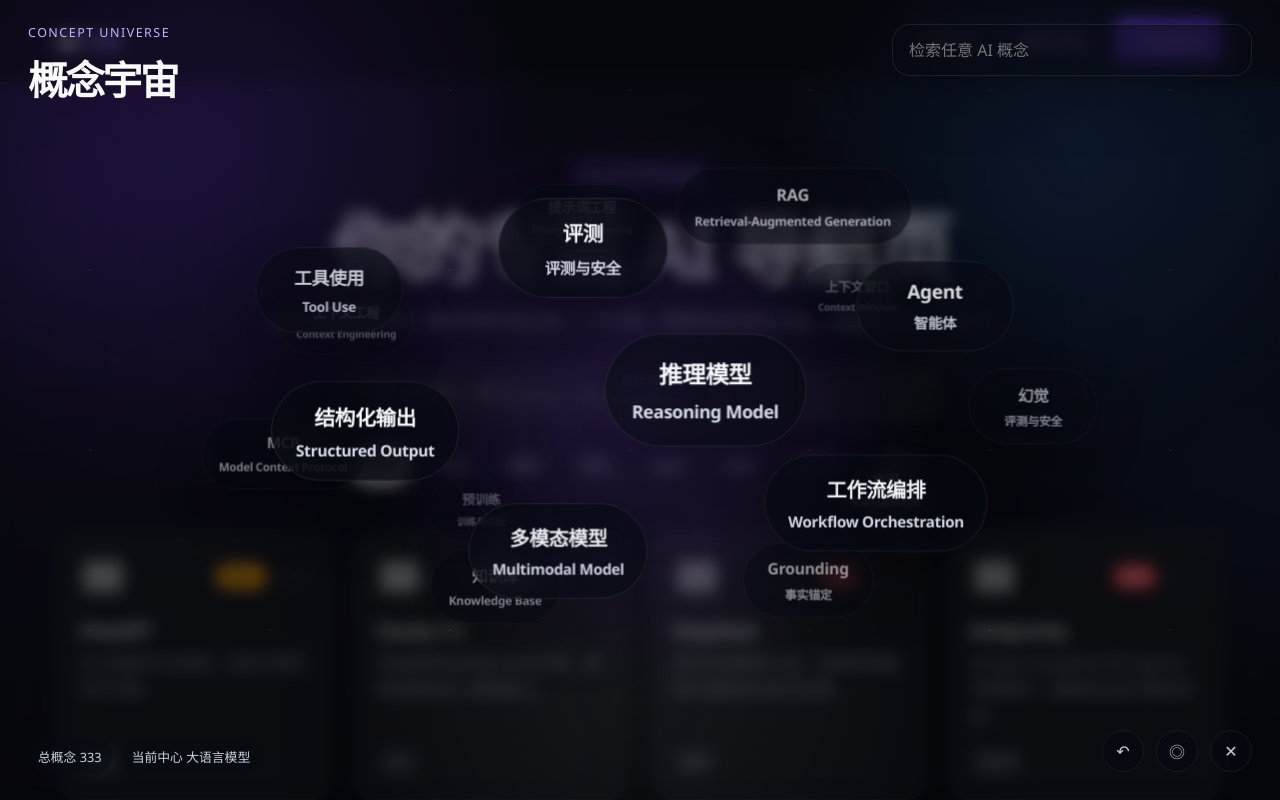
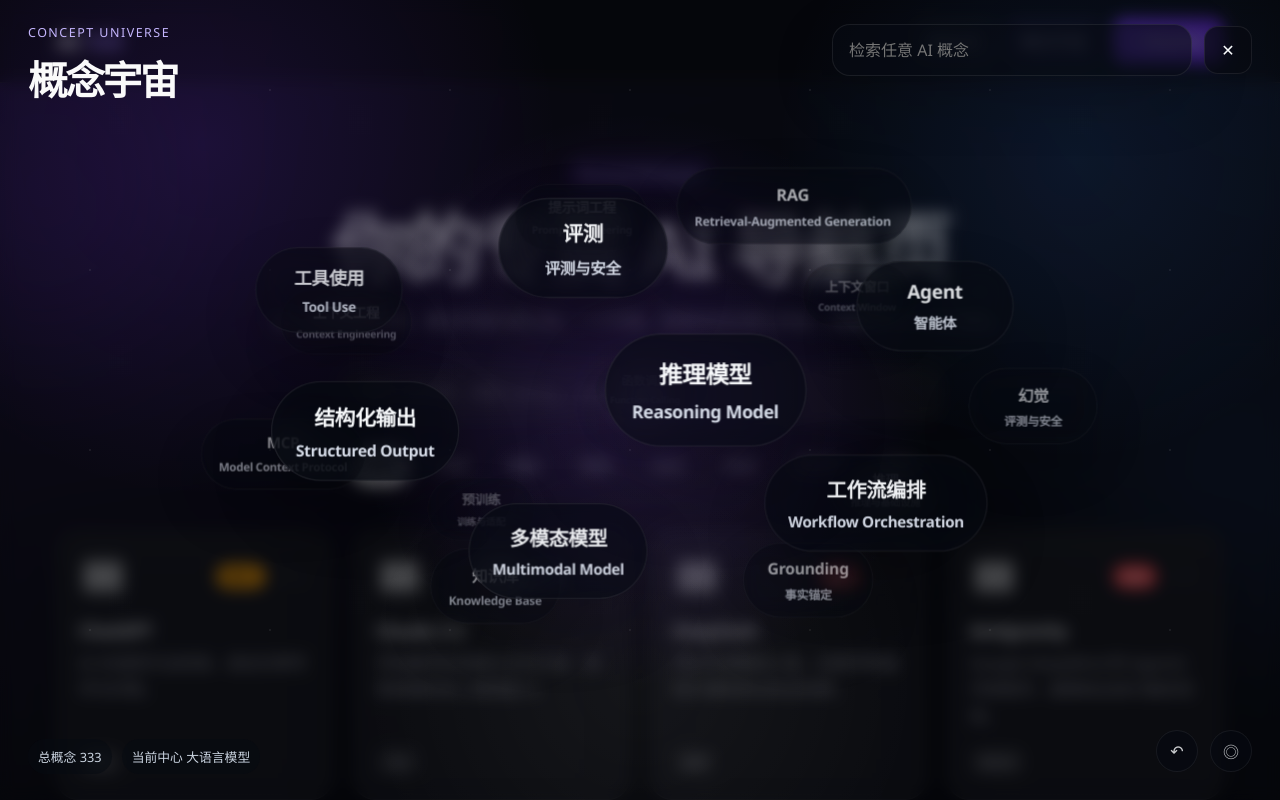
Before and after one commit to 9iliudar/Ai123, a Next.js app: page / in a window 1280 px wide. Both pictures are taken after a click on the button "概念宇宙". Shown: the top 800 px of the page. Built offline with nearby package versions, Linux system fonts and the light colour scheme; grey boxes are pictures that could not be loaded.

Commit message:
Move universe close control to topbar

```diff
--- a/app/globals.css
+++ b/app/globals.css
@@ -1210,7 +1210,7 @@ select {
 
 .universe-top-actions {
   display: flex;
-  align-items: flex-start;
+  align-items: center;
   gap: 12px;
 }
 
@@ -1245,6 +1245,16 @@ select {
   border-radius: 14px;
   background: rgba(8, 11, 19, 0.72);
   color: #f8fafc;
+}
+
+.universe-close {
+  display: grid;
+  place-items: center;
+  width: 48px;
+  height: 48px;
+  padding: 0;
+  font-size: 1rem;
+  flex: 0 0 auto;
 }
 
 .universe-close:hover,
--- a/components/concept-universe.js
+++ b/components/concept-universe.js
@@ -485,6 +485,9 @@ export default function ConceptUniverse({ open, onClose }) {
                 placeholder="检索任意 AI 概念"
               />
             </label>
+            <button type="button" className="universe-close" aria-label="关闭概念宇宙" title="关闭概念宇宙" onClick={onClose}>
+              ✕
+            </button>
           </div>
         </div>
 
@@ -588,9 +591,6 @@ export default function ConceptUniverse({ open, onClose }) {
             >
               ◎
             </button>
-            <button type="button" aria-label="关闭概念宇宙" title="关闭概念宇宙" onClick={onClose}>
-              ✕
-            </button>
           </div>
 
           {selectedNode ? (
```
